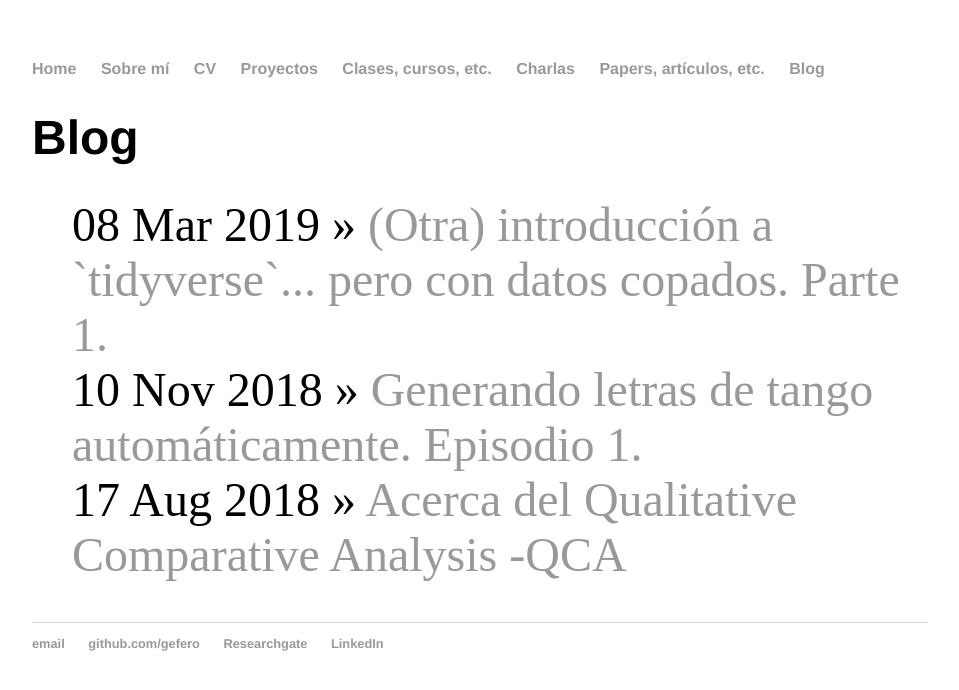
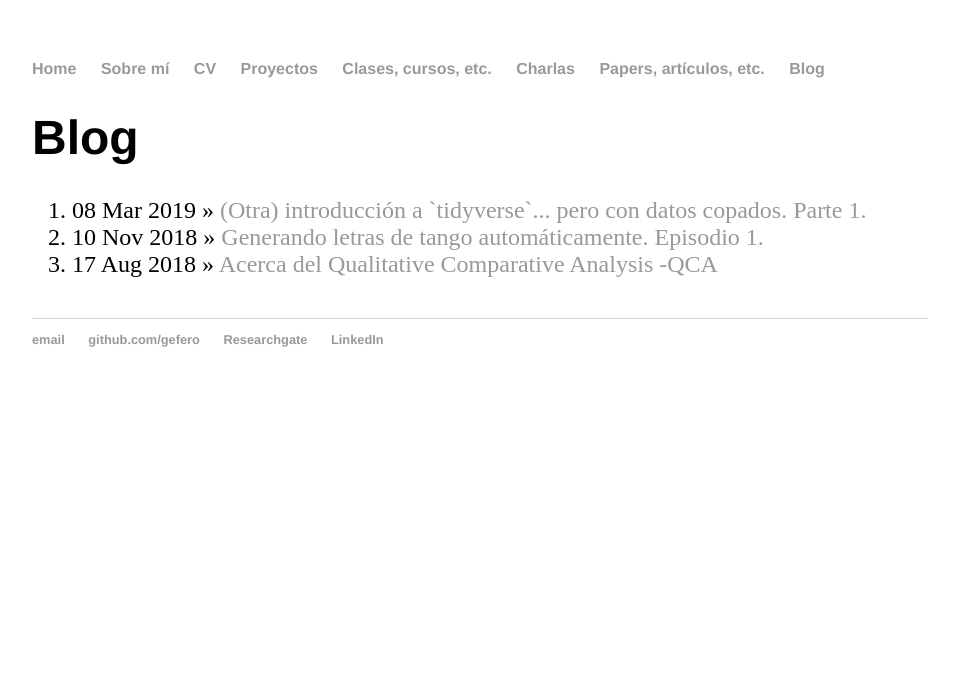
Before and after one commit to gefero/gefero.github.io, a Jekyll site: the page built from blog/index.html, in a window 1280 px wide. Shown: the top 690 px of the page, without its empty margins (160-1119 px from the left). Built offline with Jekyll 4.4.1, drawn with Linux system fonts in a browser that asks for light colours.

Commit message:
Change main.css

```diff
--- a/css/main.css
+++ b/css/main.css
@@ -35,11 +35,11 @@ footer {
 
 ul.posts {
     margin: 20px auto 40px;
-    font-size: 3em;
+    font-size: 1.5em;
 }
 
 ul.posts li {
-    list-style: none;
+    list-style: round;
 }
 
 .MathJax {
```
